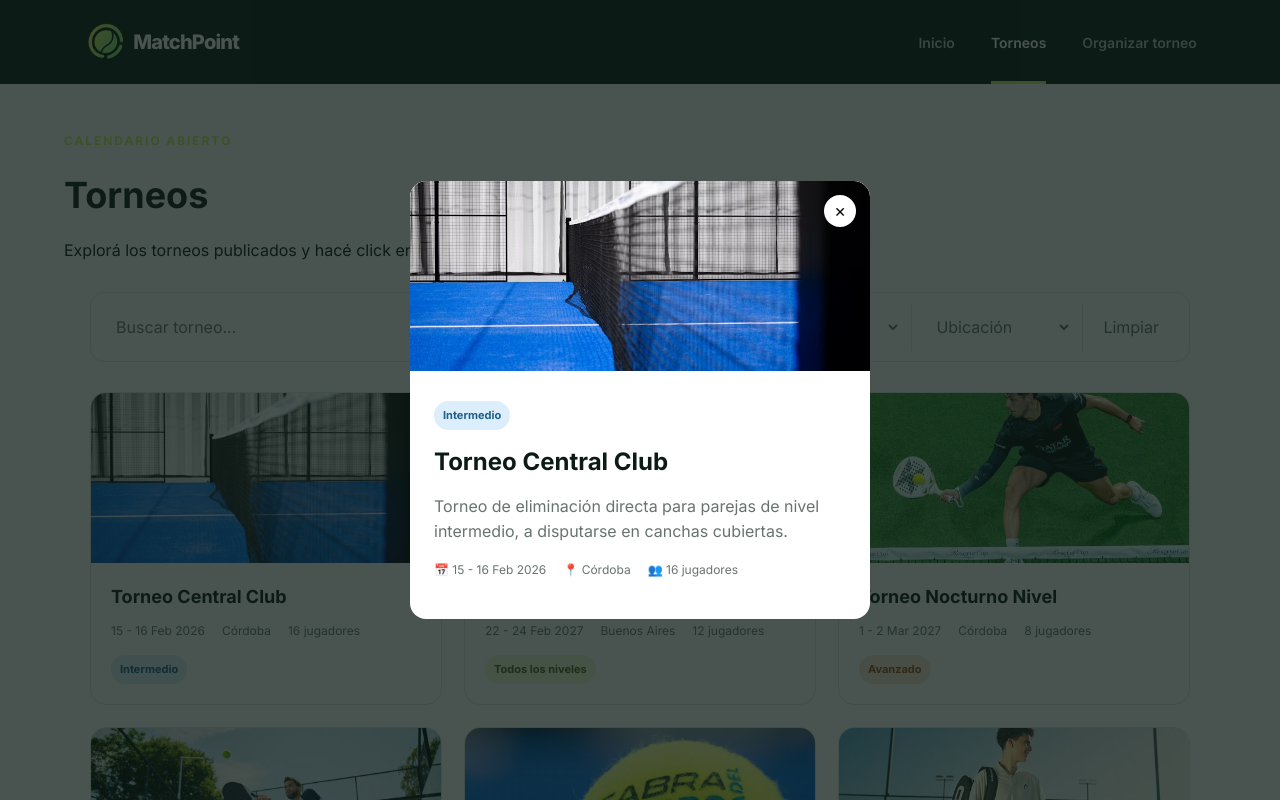
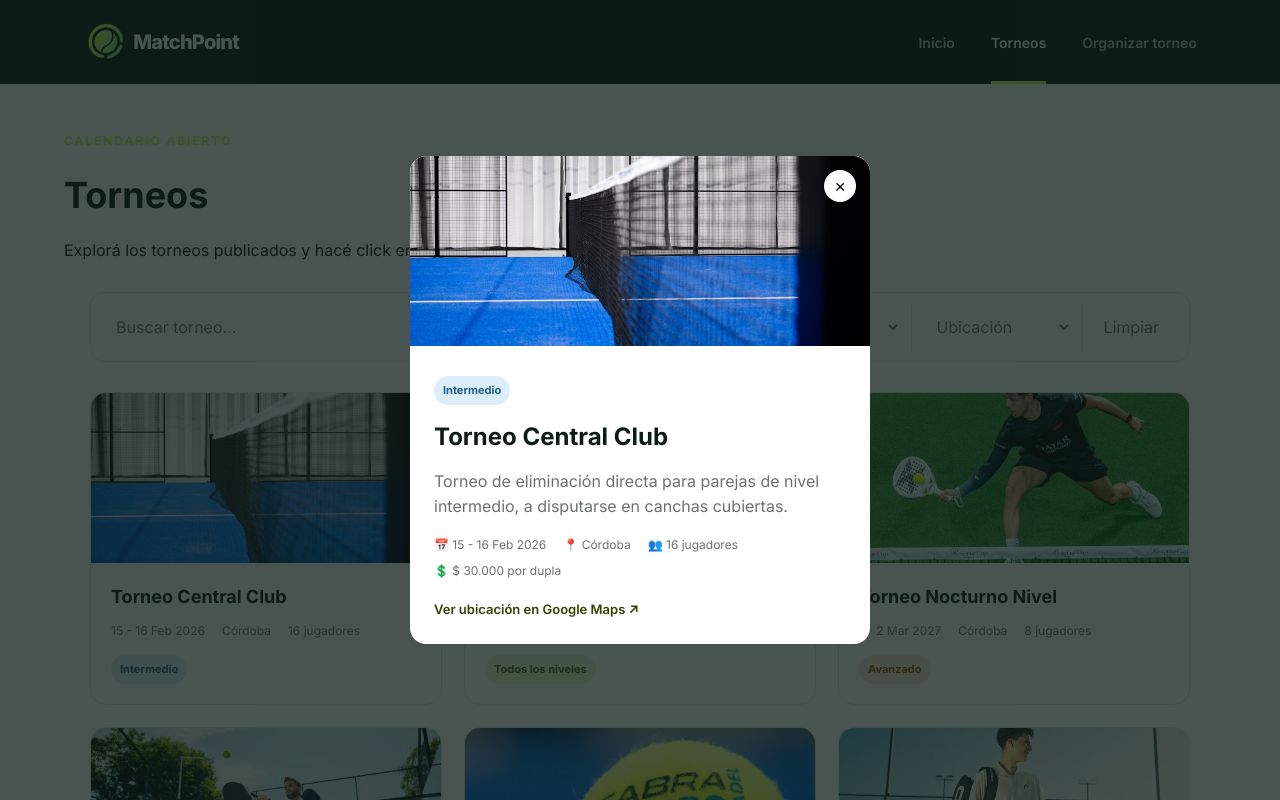
Before and after one commit to malenacontreras/Proyecto2026-Bullokles-Contreras, a React (Vite) app in the folder segunda-entrega/matchpoint/: page /torneos in a window 1280 px wide. Both pictures are taken after a click on the element 266 px from the left and 548 px from the top of the page. Shown: the top 800 px of the page. Built offline with nearby package versions, Linux system fonts and the light colour scheme; data requests are answered from the project's data file.

Commit message:
feat: adaptar el formato de los torneos al ejemplo de la consigna

```diff
--- a/segunda-entrega/matchpoint/src/components/TorneoCard.jsx
+++ b/segunda-entrega/matchpoint/src/components/TorneoCard.jsx
@@ -13,8 +13,8 @@ const TorneoCard = ({ torneo, onSeleccionar }) => {
           <span className="meta-item">{torneo.jugadores}</span>
         </div>
 
-        <span className={`level ${obtenerClaseNivel(torneo.nivel)}`}>
-          {torneo.nivel}
+        <span className={`level ${obtenerClaseNivel(torneo.categoria)}`}>
+          {torneo.categoria}
         </span>
       </div>
     </article>
--- a/segunda-entrega/matchpoint/src/data/db.json
+++ b/segunda-entrega/matchpoint/src/data/db.json
@@ -1,98 +1,114 @@
 {
   "torneos": [
     {
-      "id": "1",
+      "id": 1,
       "nombre": "Torneo Central Club",
-      "nivel": "Intermedio",
+      "description": "Torneo de eliminación directa para parejas de nivel intermedio, a disputarse en canchas cubiertas.",
+      "categoria": "Intermedio",
       "fecha": "15 - 16 Feb 2026",
       "mes": "2026-02",
       "ubicacion": "Córdoba",
       "jugadores": "16 jugadores",
-      "descripcion": "Torneo de eliminación directa para parejas de nivel intermedio, a disputarse en canchas cubiertas.",
+      "precio": 30000,
+      "web": "https://www.google.com/maps/search/?api=1&query=Torneo+Central+Club+C%C3%B3rdoba",
       "imagen": "/Imagenes/cancha_red.avif",
       "alt": "Cancha de pádel con red"
     },
     {
-      "id": "2",
+      "id": 2,
       "nombre": "Torneo Palermo Padel",
-      "nivel": "Todos los niveles",
+      "description": "Liga informal abierta a todos los niveles, pensada para juntar amigos y sumar partidos.",
+      "categoria": "Todos los niveles",
       "fecha": "22 - 24 Feb 2027",
       "mes": "2027-02",
       "ubicacion": "Buenos Aires",
       "jugadores": "12 jugadores",
-      "descripcion": "Liga informal abierta a todos los niveles, pensada para juntar amigos y sumar partidos.",
+      "precio": 25000,
+      "web": "https://www.google.com/maps/search/?api=1&query=Torneo+Palermo+Padel+Buenos+Aires",
       "imagen": "/Imagenes/paleta_partido.avif",
       "alt": "Pareja festejando un punto durante un partido de pádel"
     },
     {
-      "id": "3",
+      "id": 3,
       "nombre": "Torneo Nocturno Nivel",
-      "nivel": "Avanzado",
+      "description": "Cruces nocturnos para jugadores avanzados, con partidos a mejor de tres sets.",
+      "categoria": "Avanzado",
       "fecha": "1 - 2 Mar 2027",
       "mes": "2027-03",
       "ubicacion": "Córdoba",
       "jugadores": "8 jugadores",
-      "descripcion": "Cruces nocturnos para jugadores avanzados, con partidos a mejor de tres sets.",
+      "precio": 40000,
+      "web": "https://www.google.com/maps/search/?api=1&query=Torneo+Nocturno+Nivel+C%C3%B3rdoba",
       "imagen": "/Imagenes/torneo_img_tapia_volea.jpeg",
       "alt": "Jugador de pádel voleando"
     },
     {
-      "id": "4",
+      "id": 4,
       "nombre": "Apertura Rosario",
-      "nivel": "Intermedio",
+      "description": "Torneo por equipos de tres parejas, pensado para clubes que quieran competir entre sí.",
+      "categoria": "Intermedio",
       "fecha": "8 - 9 Mar 2026",
       "mes": "2026-03",
       "ubicacion": "Rosario",
       "jugadores": "12 jugadores",
-      "descripcion": "Torneo por equipos de tres parejas, pensado para clubes que quieran competir entre sí.",
+      "precio": 28000,
+      "web": "https://www.google.com/maps/search/?api=1&query=Apertura+Rosario+Rosario",
       "imagen": "/Imagenes/torneos_partido.jpeg",
       "alt": "Jugador disputando un partido de pádel"
     },
     {
-      "id": "5",
+      "id": 5,
       "nombre": "Torneo Mardel",
-      "nivel": "Todos los niveles",
+      "description": "Torneo de verano en la costa, abierto a todos los niveles y con premios para los finalistas.",
+      "categoria": "Todos los niveles",
       "fecha": "14 - 16 Dic 2026",
       "mes": "2026-12",
       "ubicacion": "Buenos Aires",
       "jugadores": "16 jugadores",
-      "descripcion": "Torneo de verano en la costa, abierto a todos los niveles y con premios para los finalistas.",
+      "precio": 35000,
+      "web": "https://www.google.com/maps/search/?api=1&query=Torneo+Mardel+Buenos+Aires",
       "imagen": "/Imagenes/pelota.jpeg",
       "alt": "Pelota de pádel"
     },
     {
-      "id": "6",
+      "id": 6,
       "nombre": "Santa Fe Pádel Club",
-      "nivel": "Intermedio",
+      "description": "Clásico torneo abierto de la ciudad, con cruces de eliminación directa a un set.",
+      "categoria": "Intermedio",
       "fecha": "21 - 23 Nov 2026",
       "mes": "2026-11",
       "ubicacion": "Santa Fe",
       "jugadores": "10 jugadores",
-      "descripcion": "Clásico torneo abierto de la ciudad, con cruces de eliminación directa a un set.",
+      "precio": 32000,
+      "web": "https://www.google.com/maps/search/?api=1&query=Santa+Fe+P%C3%A1del+Club+Santa+Fe",
       "imagen": "/Imagenes/torneos_jugador.jpeg",
       "alt": "Jugador de pádel con una paleta y un bolso junto a una cancha"
     },
     {
-      "id": "7",
+      "id": 7,
       "nombre": "Copa Padel Zone Indoor",
-      "nivel": "Intermedio",
+      "description": "Torneo de primavera para parejas de nivel intermedio, con cruces de eliminación directa.",
+      "categoria": "Intermedio",
       "fecha": "17 - 18 Oct 2026",
       "mes": "2026-10",
       "ubicacion": "Córdoba",
       "jugadores": "16 jugadores",
-      "descripcion": "Torneo de primavera para parejas de nivel intermedio, con cruces de eliminación directa.",
+      "precio": 30000,
+      "web": "https://www.google.com/maps/search/?api=1&query=Copa+Padel+Zone+Indoor+C%C3%B3rdoba",
       "imagen": "/Imagenes/torneo_img_partido.jpg",
       "alt": "Partido de pádel durante un torneo"
     },
     {
-      "id": "8",
+      "id": 8,
       "nombre": "Torneo Pro Padel",
-      "nivel": "Avanzado",
+      "description": "Torneo competitivo para parejas de nivel avanzado con eliminación directa y final.",
+      "categoria": "Avanzado",
       "fecha": "7 - 8 Nov 2026",
       "mes": "2026-11",
       "ubicacion": "Buenos Aires",
       "jugadores": "12 jugadores",
-      "descripcion": "Torneo competitivo para parejas de nivel avanzado con eliminación directa y final.",
+      "precio": 45000,
+      "web": "https://www.google.com/maps/search/?api=1&query=Torneo+Pro+Padel+Buenos+Aires",
       "imagen": "/Imagenes/pelota_cancha.avif",
       "alt": "Pelota de pádel sobre la cancha"
     }
--- a/segunda-entrega/matchpoint/src/pages/Torneos.jsx
+++ b/segunda-entrega/matchpoint/src/pages/Torneos.jsx
@@ -2,6 +2,7 @@ import { useState, useEffect } from "react";
 import TorneoCard from "@/components/TorneoCard";
 import { getTorneos } from "@/api/torneos";
 import { obtenerClaseNivel } from "@/utils/niveles";
+import { formatearPrecio } from "@/utils/formato";
 import Button from "@/components/Button";
 
 const Torneos = () => {
@@ -52,7 +53,7 @@ useEffect(() => {
         .includes(busqueda.trim().toLowerCase());
 
     const coincideMes = !mes || torneo.mes === mes;
-    const coincideNivel = !nivel || torneo.nivel === nivel;
+    const coincideNivel = !nivel || torneo.categoria === nivel;
     const coincideUbicacion = !ubicacion || torneo.ubicacion === ubicacion;
 
     return (
@@ -183,26 +184,36 @@ useEffect(() => {
 
             <div className="modal-body">
               <span
-                className={`level ${obtenerClaseNivel(torneoSeleccionado.nivel)}`}
+                  className={`level ${obtenerClaseNivel(torneoSeleccionado.categoria)}`}
               >
-                {torneoSeleccionado.nivel}
+                {torneoSeleccionado.categoria}
               </span>
 
               <h2>{torneoSeleccionado.nombre}</h2>
 
-              <p>{torneoSeleccionado.descripcion}</p>
-
+              <p>{torneoSeleccionado.description}</p>
               <div className="meta-list">
                 <span className="meta-item">📅 {torneoSeleccionado.fecha}</span>
 
                 <span className="meta-item">
                   📍 {torneoSeleccionado.ubicacion}
                 </span>
-
                 <span className="meta-item">
                   👥 {torneoSeleccionado.jugadores}
                 </span>
+
+                <span className="meta-item">
+                  💲 {formatearPrecio(torneoSeleccionado.precio)} por dupla
+                </span>
               </div>
+
+              <a
+                href={torneoSeleccionado.web}
+                target="_blank"
+                rel="noopener noreferrer"
+              >
+                Ver ubicación en Google Maps ↗
+              </a>
             </div>
           </div>
         </div>
--- a/segunda-entrega/matchpoint/src/styles/_torneos.scss
+++ b/segunda-entrega/matchpoint/src/styles/_torneos.scss
@@ -257,6 +257,12 @@
     align-items: center;
     gap: 6px;
   }
+
+  a {
+    color: var(--focus);
+    font-size: 13px;
+    font-weight: 600;
+  }
 }
 
 
--- /dev/null
+++ b/segunda-entrega/matchpoint/src/utils/formato.js
@@ -0,0 +1,11 @@
+/**
+ * Da formato de pesos argentinos a un precio.
+ * @param {number} precio - Precio a mostrar
+ * @returns {string} Precio con formato, por ejemplo "$30.000"
+ */
+export const formatearPrecio = (precio) =>
+  precio.toLocaleString("es-AR", {
+    style: "currency",
+    currency: "ARS",
+    maximumFractionDigits: 0,
+  });
```
